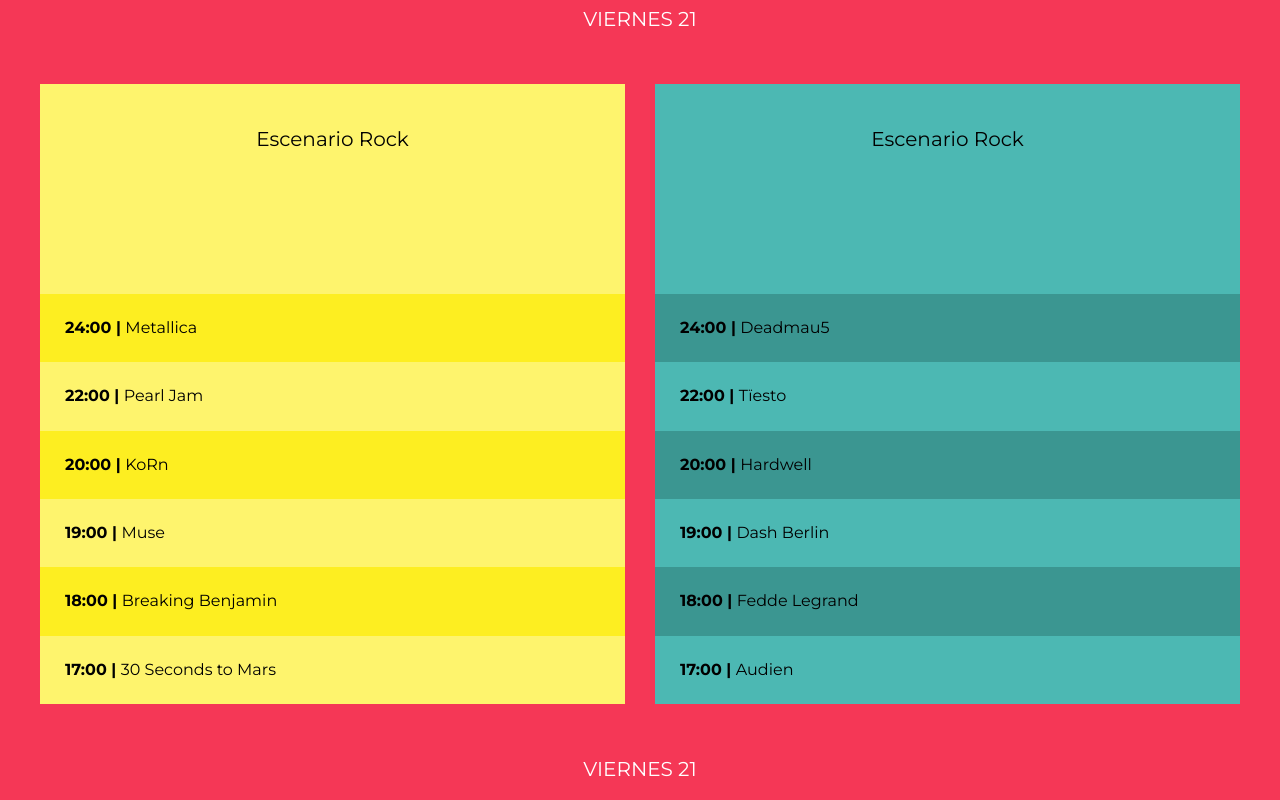
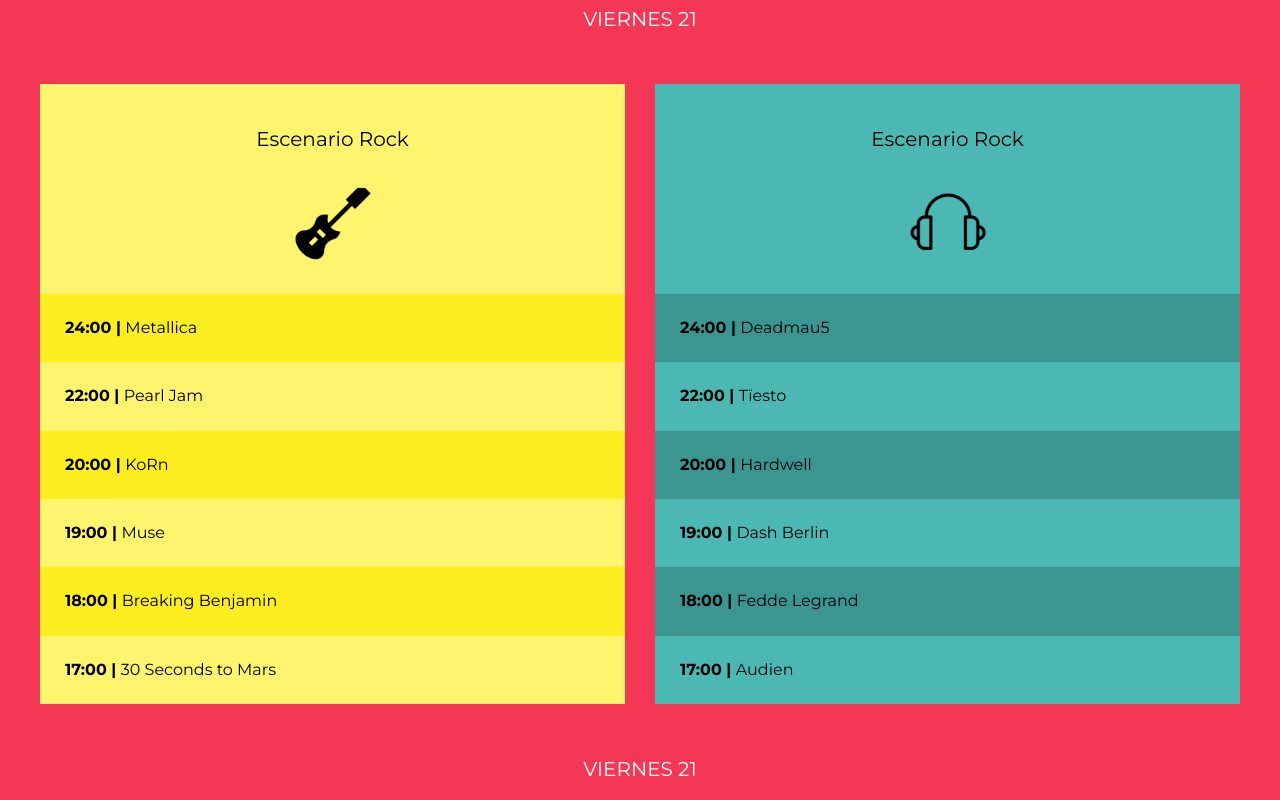
Before and after one commit to Devv0710/Devv0710.github.io, a plain HTML site: page Projects/Pagina para festival/index.html in a window 1280 px wide. Shown: the part 1340-2140 px from the top of the page. Drawn offline with Linux system fonts and the light colour scheme.

Commit message:
Update app.css

```diff
--- a/Projects/Pagina para festival/build/css/app.css
+++ b/Projects/Pagina para festival/build/css/app.css
@@ -562,11 +562,11 @@
   }
 
   .rock .nombre-escenario::after {
-    background-image: url("../../../build/img/icono_rock.png");
+    background-image: url("../img/icono_rock.png");
   }
 
   .edm .nombre-escenario::after {
-    background-image: url("../../../build/img/icono_edm.png");
+    background-image: url("../img/icono_edm.png");
   }
 
   .calendario {
```
